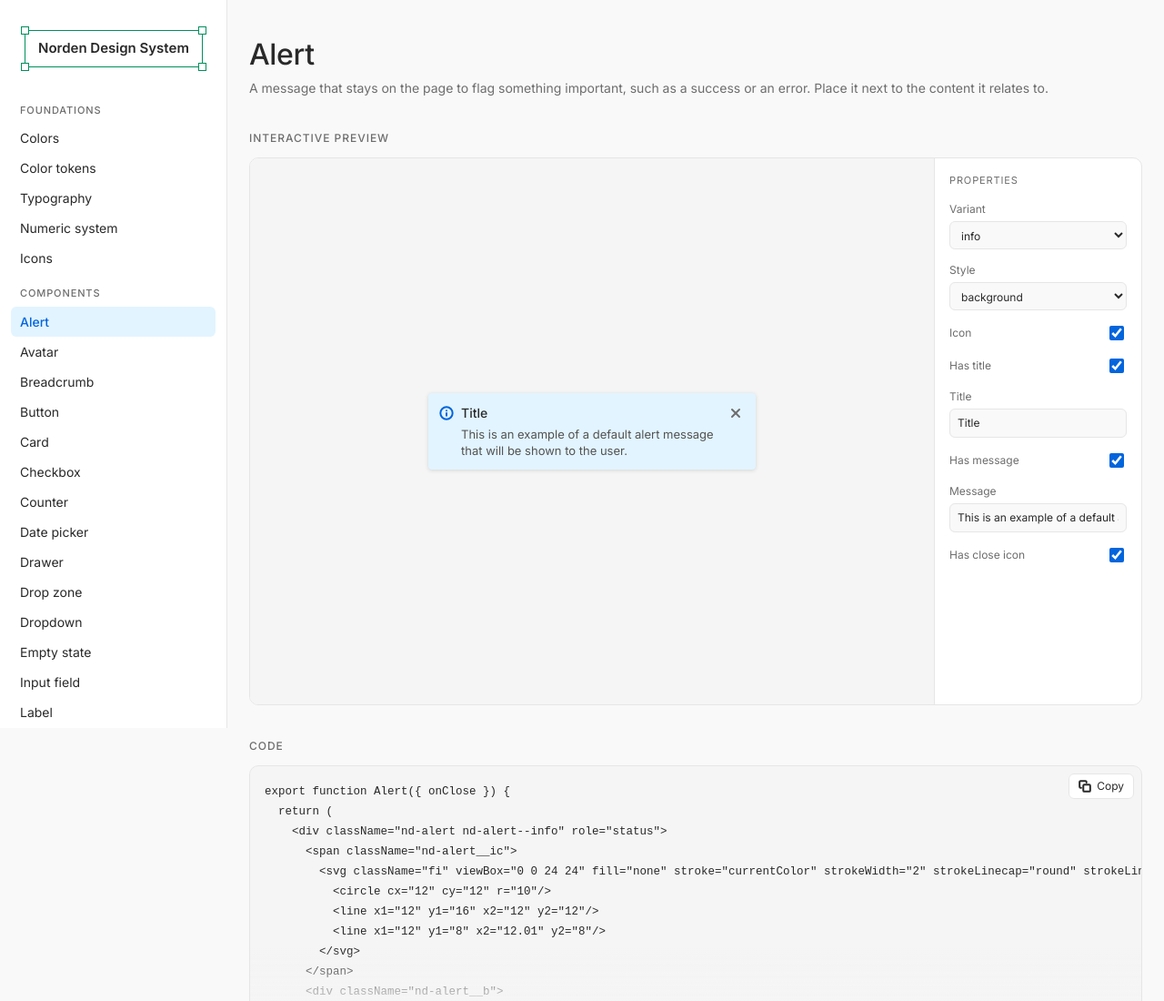
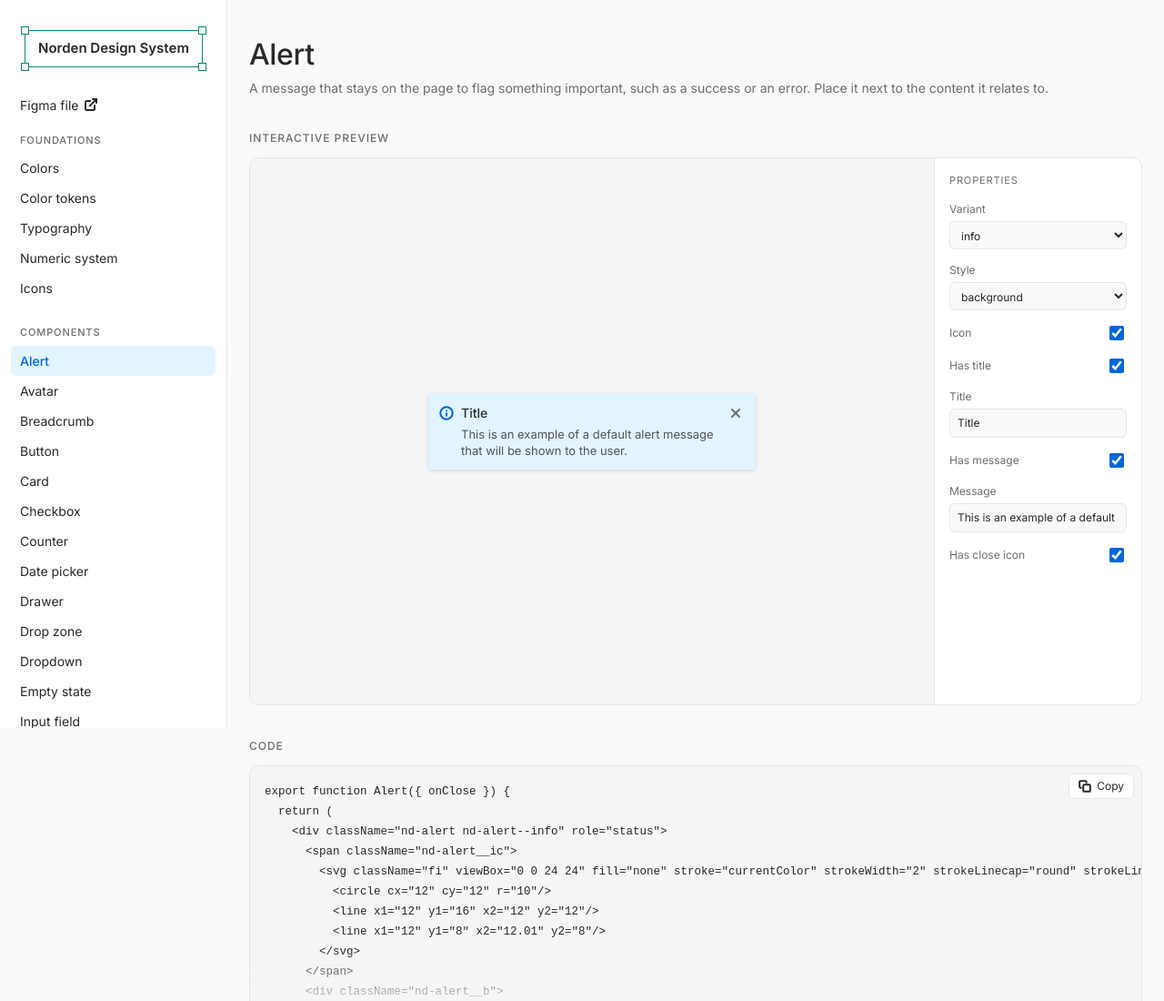
Before and after one commit to magrgi/norden-design-system, a plain HTML site: page index.html in a window 1280 px wide. Shown: the top 1100 px of the page at 91% size. Drawn offline with Linux system fonts and the light colour scheme.

Commit message:
Add Figma file link to sidebar
Co-Authored-By: Claude Sonnet 5.5 <noreply@anthropic.com>
Claude-Session: https://claude.ai/code/session_01RMVyuLAUrxUGiGBRU2NHwp

```diff
--- a/index.html
+++ b/index.html
@@ -47,6 +47,13 @@ button,input,select{font:inherit;color:inherit}
 .nav a{display:block;padding:6px 10px;border-radius:6px;color:var(--fg);text-decoration:none}
 .nav a:hover{background:var(--code-bg)}
 .nav a[aria-current="page"]{background:var(--accent-soft);color:var(--accent);font-weight:500}
+.nav a.ext{display:inline-flex;align-items:center;gap:6px;--ext-h:var(--n-blue-1000);--ext-p:var(--n-blue-1100)}
+.nav a.ext svg{width:16px;height:16px;flex:none}
+.nav a.ext:hover{background:none;color:var(--ext-h);text-decoration:underline;text-underline-offset:4px}
+.nav a.ext:active{color:var(--ext-p);text-decoration:underline;text-underline-offset:4px}
+@media (prefers-color-scheme:dark){:root:not([data-theme="light"]) .nav a.ext{--ext-h:var(--accent);--ext-p:var(--n-blue-400)}}
+:root[data-theme="dark"] .nav a.ext{--ext-h:var(--accent);--ext-p:var(--n-blue-400)}
+.group--next{padding-top:24px}
 .topbar{display:none}
 main{min-width:0;padding-block:40px 80px;padding-left:max(24px,env(safe-area-inset-left,0px));padding-right:max(24px,env(safe-area-inset-right,0px))}
 .wrap{max-width:none}
@@ -1371,7 +1378,7 @@ var KEY={};CKEYS.forEach(function(k){KEY[slugOf(k)]=k});
 
 /* ---------- shell ---------- */
 function buildNav(cur){
-  $('#side').innerHTML='<div class="brand"><span class="brand__t"><i></i><i></i><i></i><i></i>Norden Design System</span></div>'+ORDER.map(function(g){return '<div class="group">'+g[0]+'</div><div class="nav">'+g[1].map(function(it){var s=slugOf(it[0]);return '<a href="#'+s+'"'+(s===cur?' aria-current="page"':'')+'>'+it[1]+'</a>'}).join('')+'</div>'}).join('');
+  $('#side').innerHTML='<div class="brand"><span class="brand__t"><i></i><i></i><i></i><i></i>Norden Design System</span></div><div class="nav"><a class="ext" href="https://www.figma.com/community/file/1325819127713530813" target="_blank" rel="noopener noreferrer">Figma file'+fsvg('external-link')+'</a></div>'+ORDER.map(function(g,gi){return '<div class="group'+(gi?' group--next':'')+'">'+g[0]+'</div><div class="nav">'+g[1].map(function(it){var s=slugOf(it[0]);return '<a href="#'+s+'"'+(s===cur?' aria-current="page"':'')+'>'+it[1]+'</a>'}).join('')+'</div>'}).join('');
 }
 function flash(msg){var c=$('#copied');c.textContent=msg;c.hidden=false;clearTimeout(flash.t);flash.t=setTimeout(function(){c.hidden=true},1400)}
 function copy(text,btn){
```
